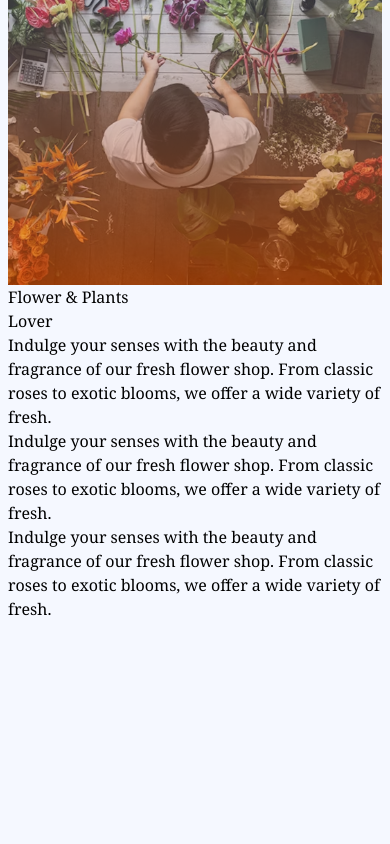
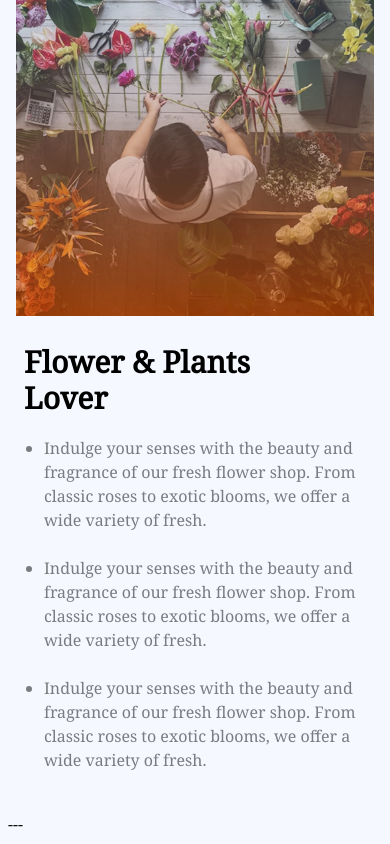
Before and after one commit to EbrahimEh/Responsive-Flowers-Project, a website: page index.html in a window 390 px wide. Shown: the part 2358-3202 px from the top of the page. Before the commit the page ends 2987 px from the top, so only its background shows below. Drawn offline with Linux system fonts and the light colour scheme.

Commit message:
Complete Responsive Flower Lover Section

```diff
--- a/index.html
+++ b/index.html
@@ -1,13 +1,17 @@
 <!DOCTYPE html>
 <html lang="en">
+
 <head>
    <meta charset="UTF-8">
    <meta name="viewport" content="width=device-width, initial-scale=1.0">
    <title>Flowers Project</title>
    <link href="https://fonts.googleapis.com/css2?family=Noto+Serif&display=swap" rel="stylesheet">
-    <link rel="stylesheet" href="https://cdnjs.cloudflare.com/ajax/libs/font-awesome/7.0.0/css/all.min.css" integrity="sha512-DxV+EoADOkOygM4IR9yXP8Sb2qwgidEmeqAEmDKIOfPRQZOWbXCzLC6vjbZyy0vPisbH2SyW27+ddLVCN+OMzQ==" crossorigin="anonymous" referrerpolicy="no-referrer" />
+   <link rel="stylesheet" href="https://cdnjs.cloudflare.com/ajax/libs/font-awesome/7.0.0/css/all.min.css"
+      integrity="sha512-DxV+EoADOkOygM4IR9yXP8Sb2qwgidEmeqAEmDKIOfPRQZOWbXCzLC6vjbZyy0vPisbH2SyW27+ddLVCN+OMzQ=="
+      crossorigin="anonymous" referrerpolicy="no-referrer" />
    <link href="./src/output.css" rel="stylesheet">
 </head>
+
 <body class="bg-[#F5F8FF]">
    <header class="md:max-w-6xl mx-auto pt-4 p-2">
       <nav class="flex justify-between w-full items-center">
@@ -38,7 +42,8 @@
          <div class="">
             <h1 class=" text-4xl md:text-6xl">ALWAYS <span class="span">FRESH</span></h1>
             <h1 class="span text-4xl md:text-6xl mb-4 mt-3">FLOWERS</h1>
-                <p class="subtitle">Indulge your senses with the beauty and fragrance of our fresh flower shop. From classic roses to exotic blooms, we offer a wide variety of fresh flowers that are perfect for any occasion. </p>
+            <p class="subtitle">Indulge your senses with the beauty and fragrance of our fresh flower shop. From classic
+               roses to exotic blooms, we offer a wide variety of fresh flowers that are perfect for any occasion. </p>
          </div>
 
          <!-- --sec image --  -->
@@ -52,7 +57,10 @@
          <!-- ---Plants Text --  -->
          <div class="text-center">
             <h1 class=" text-4xl md:text-6xl mb-4">Our <span class="span"> Plants</span></h1>
-                <p class="subtitle">Indulge your senses with the beauty and fragrance of our fresh flower shop. From <br>classic roses to exotic blooms, we offer a wide variety of fresh flowers that are perfect for any occasion. </p>
+            <p class="subtitle">Indulge your senses with the beauty and fragrance of our fresh flower shop. From
+               <br>classic roses to exotic blooms, we offer a wide variety of fresh flowers that are perfect for any
+               occasion.
+            </p>
          </div>
 
          <!-- ----- Plants Cards -->
@@ -63,81 +71,106 @@
                <h2 class="mt-5 ">Lily Blossom</h2>
                <h2 class="font-semibold mt-2 mb-3">20 USD</h2>
 
-                    <div class="bg-[#E95A08] text-white py-3"><h2>ADD TO CART</h2></div>
+               <div class="bg-[#E95A08] text-white py-3">
+                  <h2>ADD TO CART</h2>
+               </div>
             </div>
             <div class="md:w-[270px] w-36 text-center border border-gray-300">
                <img src="assets/sample-flower-image.png" alt="">
                <h2 class="mt-5 ">Lily Blossom</h2>
                <h2 class="font-semibold mt-2 mb-3">20 USD</h2>
 
-                    <div class="bg-[#E95A08] text-white py-3"><h2>ADD TO CART</h2></div>
+               <div class="bg-[#E95A08] text-white py-3">
+                  <h2>ADD TO CART</h2>
+               </div>
             </div>
             <div class="md:w-[270px] w-36 text-center border border-gray-300">
                <img src="assets/sample-flower-image.png" alt="">
                <h2 class="mt-5 ">Lily Blossom</h2>
                <h2 class="font-semibold mt-2 mb-3">20 USD</h2>
 
-                    <div class="bg-[#E95A08] text-white py-3"><h2>ADD TO CART</h2></div>
+               <div class="bg-[#E95A08] text-white py-3">
+                  <h2>ADD TO CART</h2>
+               </div>
             </div>
             <div class="md:w-[270px] w-36 text-center border border-gray-300">
                <img src="assets/sample-flower-image.png" alt="">
                <h2 class="mt-5 ">Lily Blossom</h2>
                <h2 class="font-semibold mt-2 mb-3">20 USD</h2>
 
-                    <div class="bg-[#E95A08] text-white py-3"><h2>ADD TO CART</h2></div>
+               <div class="bg-[#E95A08] text-white py-3">
+                  <h2>ADD TO CART</h2>
+               </div>
             </div>
             <div class="md:w-[270px] w-36 text-center border border-gray-300">
                <img src="assets/sample-flower-image.png" alt="">
                <h2 class="mt-5 ">Lily Blossom</h2>
                <h2 class="font-semibold mt-2 mb-3">20 USD</h2>
 
-                    <div class="bg-[#E95A08] text-white py-3"><h2>ADD TO CART</h2></div>
+               <div class="bg-[#E95A08] text-white py-3">
+                  <h2>ADD TO CART</h2>
+               </div>
             </div>
             <div class="md:w-[270px] w-36 text-center border border-gray-300">
                <img src="assets/sample-flower-image.png" alt="">
                <h2 class="mt-5 ">Lily Blossom</h2>
                <h2 class="font-semibold mt-2 mb-3">20 USD</h2>
 
-                    <div class="bg-[#E95A08] text-white py-3"><h2>ADD TO CART</h2></div>
+               <div class="bg-[#E95A08] text-white py-3">
+                  <h2>ADD TO CART</h2>
+               </div>
             </div>
             <div class="md:w-[270px] w-36 text-center border border-gray-300">
                <img src="assets/sample-flower-image.png" alt="">
                <h2 class="mt-5 ">Lily Blossom</h2>
                <h2 class="font-semibold mt-2 mb-3">20 USD</h2>
 
-                    <div class="bg-[#E95A08] text-white py-3"><h2>ADD TO CART</h2></div>
+               <div class="bg-[#E95A08] text-white py-3">
+                  <h2>ADD TO CART</h2>
+               </div>
             </div>
             <div class="md:w-[270px] w-36 text-center border border-gray-300">
                <img src="assets/sample-flower-image.png" alt="">
                <h2 class="mt-5 ">Lily Blossom</h2>
                <h2 class="font-semibold mt-2 mb-3">20 USD</h2>
 
-                    <div class="bg-[#E95A08] text-white py-3"><h2>ADD TO CART</h2></div>
+               <div class="bg-[#E95A08] text-white py-3">
+                  <h2>ADD TO CART</h2>
+               </div>
             </div>
 
          </div>
       </div>
 
       <!-- ---Flower Lover  -->
-        <div class="">
+      <div class="flex flex-col md:flex-row justify-center gap-x-20 p-2 mt-10 md:mt-44">
          <!-- ---flower lover image  -->
-             <div class=""><img src="assets/flower-store.png" alt=""></div>
+         <div class="relative">
+            <img class="w-[540px] h-auto md:h-[590px] " src="assets/flower-store.png" alt="">
+            <img class="absolute -top-32 left-[335px] w-[280px] h-[280px] hidden md:flex" src="assets/trusted-badge.png" alt="">
+         </div>
 
          <!-- ----- flower lover text  -->
-             <div class="">
-                <h1>Flower & Plants <br> Lover</h1>
+         <div class="max-w-[520px] mx-auto p-2">
+            <h1 class="text-3xl md:text-5xl font-bold mt-5">Flower & Plants <br> Lover</h1>
 
-                <ul>
-                    <li>Indulge your senses with the beauty and fragrance of our fresh flower shop. From classic roses to exotic blooms, we offer a wide variety of fresh.</li>
-                    <li>Indulge your senses with the beauty and fragrance of our fresh flower shop. From classic roses to exotic blooms, we offer a wide variety of fresh.</li>
-                    <li>Indulge your senses with the beauty and fragrance of our fresh flower shop. From classic roses to exotic blooms, we offer a wide variety of fresh.</li>
+            <ul class="list-disc subtitle mt-5 mx-auto md:w-[540px] pl-5">
+               <li class="mb-6 md:text-[22px]">Indulge your senses with the beauty and fragrance of our fresh flower
+                  shop. From classic roses to exotic blooms, we offer a wide variety of fresh.</li>
+               <li class="mb-6 md:text-[22px]">Indulge your senses with the beauty and fragrance of our fresh flower
+                  shop. From classic roses to exotic blooms, we offer a wide variety of fresh.</li>
+               <li class="mb-6 md:text-[22px]">Indulge your senses with the beauty and fragrance of our fresh flower
+                  shop. From classic roses to exotic blooms, we offer a wide variety of fresh.</li>
             </ul>
          </div>
       </div>
+
+      ---
    </main>
 
    <footer>
 
    </footer>
 </body>
+
 </html>
```
Also changed, not shown: src/output.css. Lines whose indentation alone changed are shown as unchanged.
